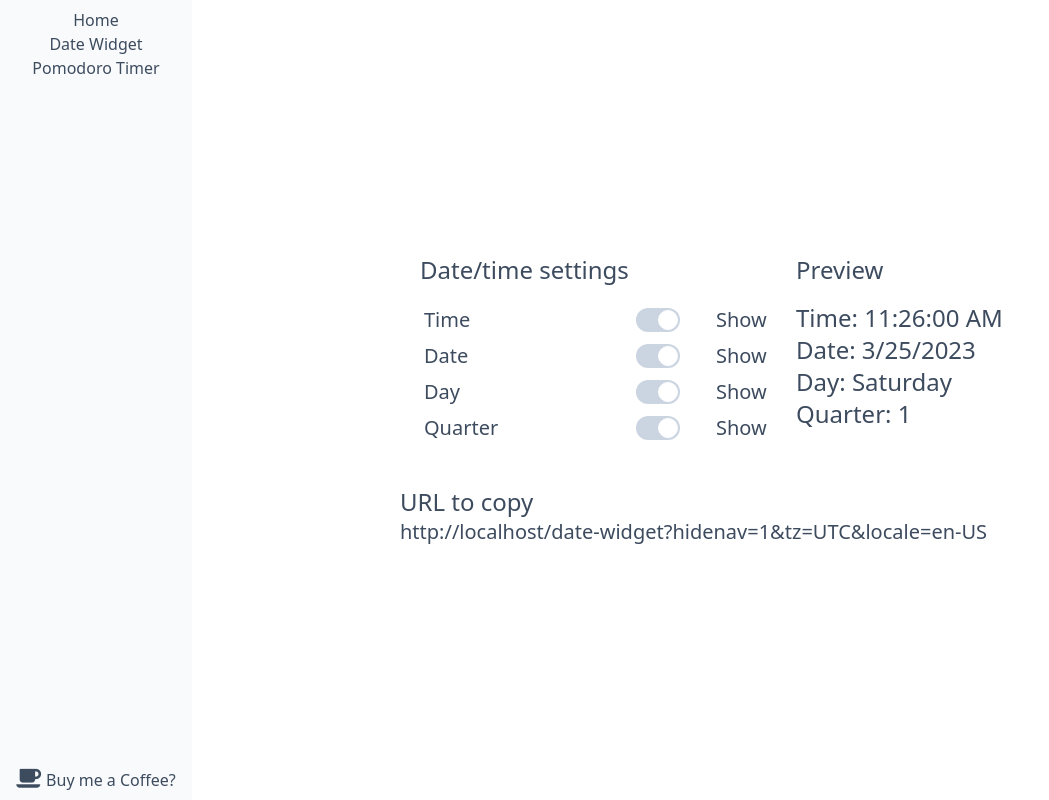
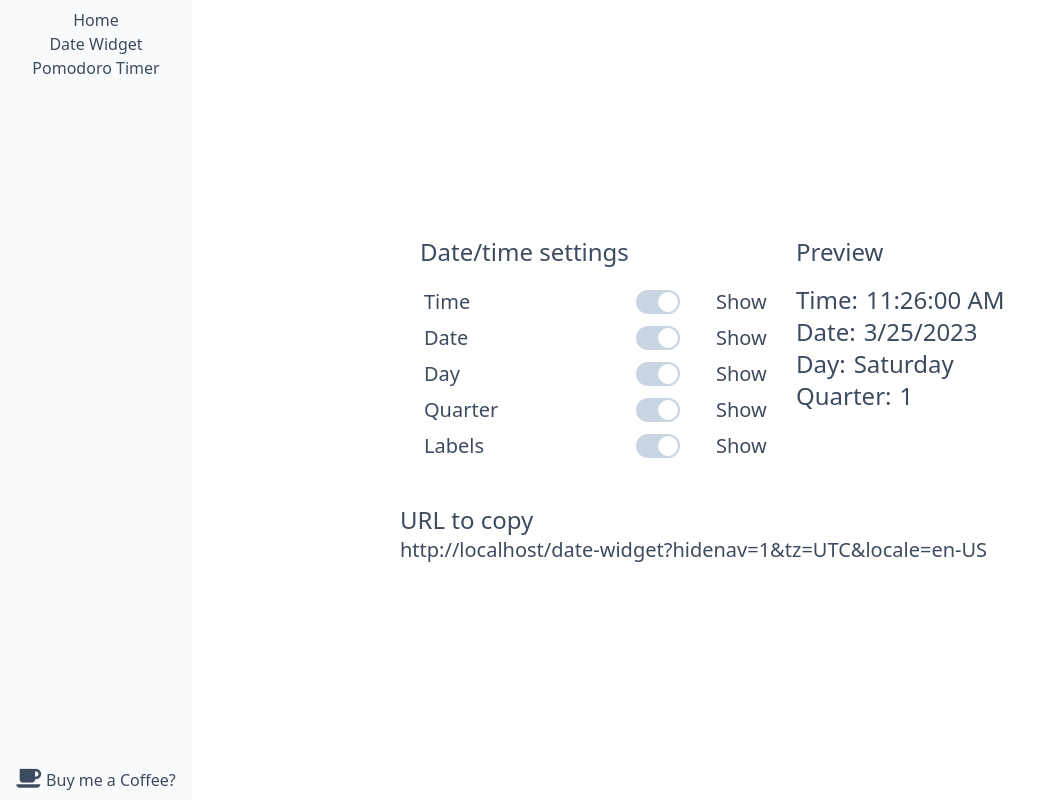
Before and after one commit to mslepko/notion-widgets, a Next.js app: page /date-widget in a window 1280 px wide. Shown: the whole page, without its empty margins (0-1049 px from the left). Built offline with nearby package versions, Linux system fonts and the light colour scheme.

Commit message:
feat: show/hide labels

```diff
--- a/src/app/date-widget/DateTimeConfig.jsx
+++ b/src/app/date-widget/DateTimeConfig.jsx
@@ -17,6 +17,9 @@ const dateWidgetContent = {
   },
   'quarter': {
     desc: 'Quarter',
+  },
+  'labels': {
+    desc: 'Labels',
   },
 }
 
--- a/src/app/date-widget/DateTimeWidget.jsx
+++ b/src/app/date-widget/DateTimeWidget.jsx
@@ -8,6 +8,7 @@ export const DateTimeWidget = (props) => {
   const config = props['config']
   const tz = config['tz'];
   const locale = config['locale'];
+  const labels = config['labels'];
 
   useEffect(() => {
     var timer = setInterval(() => setDate(DateTime.now(tz).setLocale(locale)), 1000)
@@ -25,10 +26,22 @@ export const DateTimeWidget = (props) => {
 
   return (
     <div className="text-left whitespace-nowrap min-w-fit">
-      {(config.time !== '0') && <p>Time: {time}</p>}
-      {(config.date !== '0') && <p>Date: {date}</p>}
-      {(config.day !== '0') && <p>Day: {day}</p>}
-      {(config.quarter !== '0') && <p>Quarter: {quarter}</p>}
+      {config.time !== '0' && <div className='flex flex-row'>
+        {config.labels !== '0' && <p className='mr-2'>Time:</p>}
+        <p>{time}</p>
+      </div>}
+      {config.date !== '0' && <div className='flex flex-row'>
+        {config.labels !== '0' && <p className='mr-2'>Date:</p>}
+        <p>{date}</p>
+      </div>}
+      {config.day !== '0' && <div className='flex flex-row'>
+        {config.labels !== '0' && <p className='mr-2'>Day:</p>}
+        <p>{day}</p>
+      </div>}
+      {config.quarter !== '0' && <div className='flex flex-row'>
+        {config.labels !== '0' && <p className='mr-2'>Quarter:</p>}
+        <p>{quarter}</p>
+      </div>}
     </div>
   )
 }
--- a/src/app/date-widget/DateWidgetContext.js
+++ b/src/app/date-widget/DateWidgetContext.js
@@ -1,7 +1,7 @@
 import { useSearchParams } from 'next/navigation';
 
 const DateWidgetConfig = () => {
-  const allowedConfigs = ['time', 'date','day', 'quarter', 'seconds', 'minutes', 'tz', 'locale']
+  const allowedConfigs = ['time', 'date','day', 'quarter', 'seconds', 'minutes', 'tz', 'locale', 'labels']
   const searchParams = useSearchParams()
   const dateWidgetConfig = {}
 
```
